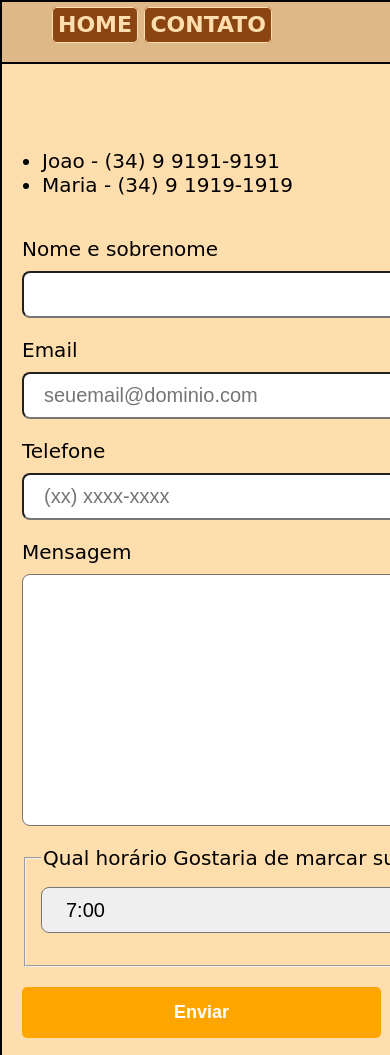
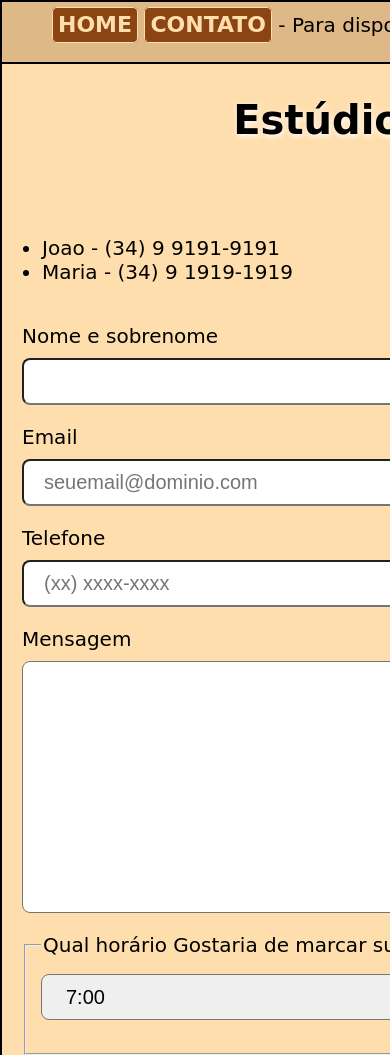
Before and after one commit to ViniciosBalduinoIFTM/FWD, a plain HTML site: page contatos.html in a window 390 px wide. Shown: the top 1055 px of the page. Drawn offline with Linux system fonts and the light colour scheme; a web font is replaced by a local one.

Commit message:
Add files via upload

```diff
--- a/contatos.html
+++ b/contatos.html
@@ -3,6 +3,7 @@
 
 <head>
 	<meta charset="utf-8">
+	<meta name="viewport" content="width=device-width">
 	<title>Contatos</title>
 	<link rel="stylesheet" href="style.css">
 </head>
@@ -18,7 +19,8 @@
 	</header>
 	<main>
 		<section>
-			<h1>Contatos</h1>
+			<h1>Estúdio Lorem Ipsum</h1>
+			<h2>Contatos</h2>
 			<p>
 			<ul>
 				<li>Joao - (34) 9 9191-9191</li>
--- a/style.css
+++ b/style.css
@@ -59,6 +59,11 @@ main {
 h1 {
 	text-align: center;
 	text-shadow: 1px 2px 6px #FFFFFF;
+	font-size: 2em;
+}
+
+h2{
+	text-align: center;
 }
 
 p {
@@ -166,3 +171,20 @@ form legend {
 	padding: 10px;
 	background-color: #afa497;
 }
+
+@media screen and (max-width: 480px){
+	nav ul:after {
+		content: " - Para dispositivos móveis"
+	}
+
+	.mapa:hover, .beneficios:hover, .enviar:hover, .input-contato:hover, .input-padrao:hover{
+		transform: none;
+		box-shadow: none;
+	}
+	.mapa, .beneficios{
+		opacity: 1;
+	}
+
+
+
+}
```
Also changed, not shown: index.html (+1 -0 lines).
